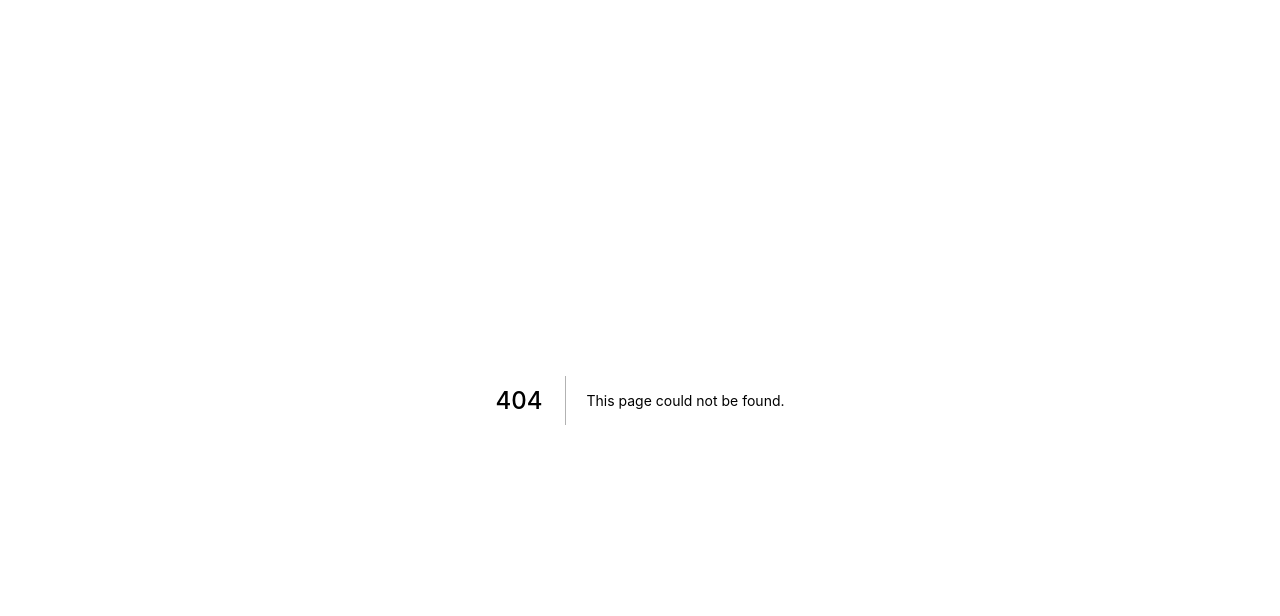
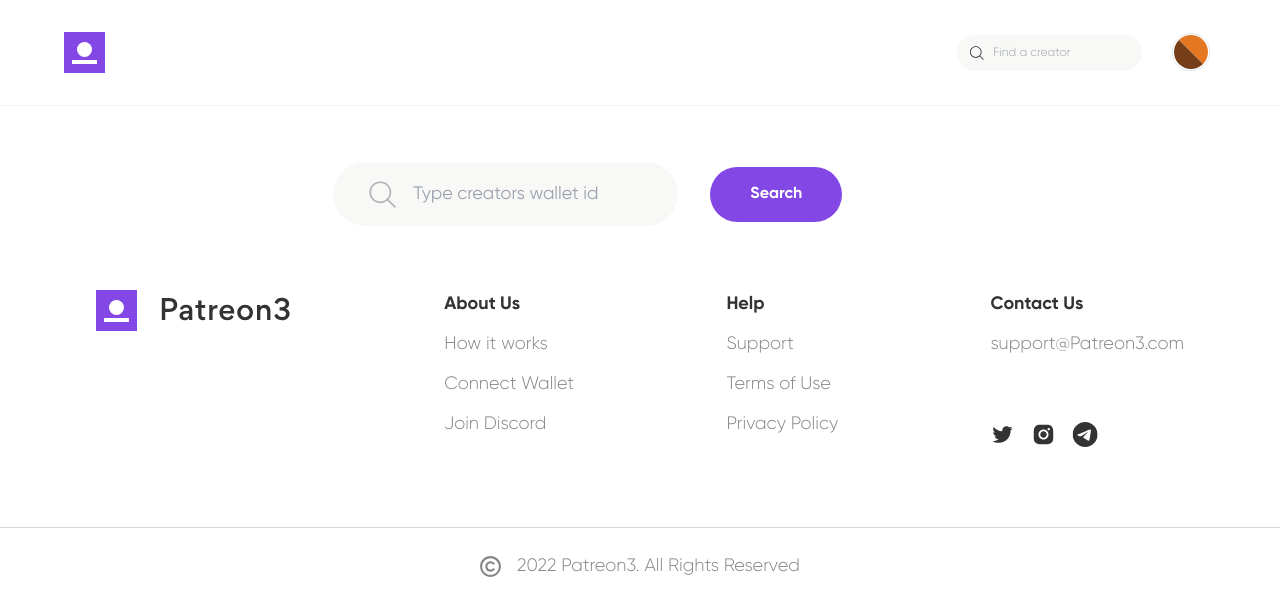
Before and after one commit to harmony-x/dpatreon, a Next.js app: page /creators in a window 1280 px wide. Before the commit this address had no page. Shown: the top 616 px of the page. Built offline with nearby package versions, Linux system fonts and the light colour scheme.

Commit message:
feat : init creator page

```diff
--- /dev/null
+++ b/pages/creators.tsx
@@ -0,0 +1,35 @@
+import Button from '$components/Button/Button'
+import SearchBox from '$components/SearchBox/SearchBox'
+import Footer from '$layouts/Footer/Footer'
+import UserPageHeader from '$layouts/UserPageHeader/UserPageHeader'
+import CreatorsSearchIcon from '$svg/creators_search_icon'
+import UserFooterLogo from '$svg/user_footer_logo'
+import type { NextPage } from 'next'
+import Head from 'next/head'
+import { useState } from 'react'
+
+const Home: NextPage = () => {
+  const [isOpen, setIsOpen] = useState<boolean>(false)
+  return (
+    <div className='bg-white min-h-screen'>
+      <Head>
+        <title>Create Next App</title>
+        <meta name="description" content="Generated by create next app" />
+        <link rel="icon" href="/favicon.ico" />
+      </Head>
+
+      <main className='font-Gilroy lg3:container mx-auto'>
+          <UserPageHeader className='px-2 md:px-7 lg:px-16' />
+          <div className='w-full max-w-612px mx-auto mt-8 md:mt-14'>
+            <SearchBox leftPosition="left-7" SearchIcon={CreatorsSearchIcon} className="w-full max-w-477px pl-20 pr-4 bg-gray4 rounded-5xl text-base md:text-lg font-normal text-gray5 text-opacity-60" height="h-12 md:h-16" placeholder="Type creators wallet id" rightSpacing="mr-8">
+              <Button px="px-6 md:px-10" height="h-12 md:h-55px" onClick={()=> {}} text="Search" type="primary" className='ml-8'  />
+            </SearchBox>
+
+          </div>
+      </main>
+      <Footer theme={{fill: "#333333", text1: "text-black", text2: "text-black", LogoSVG: UserFooterLogo}} />
+    </div>
+  )
+}
+
+export default Home
```
